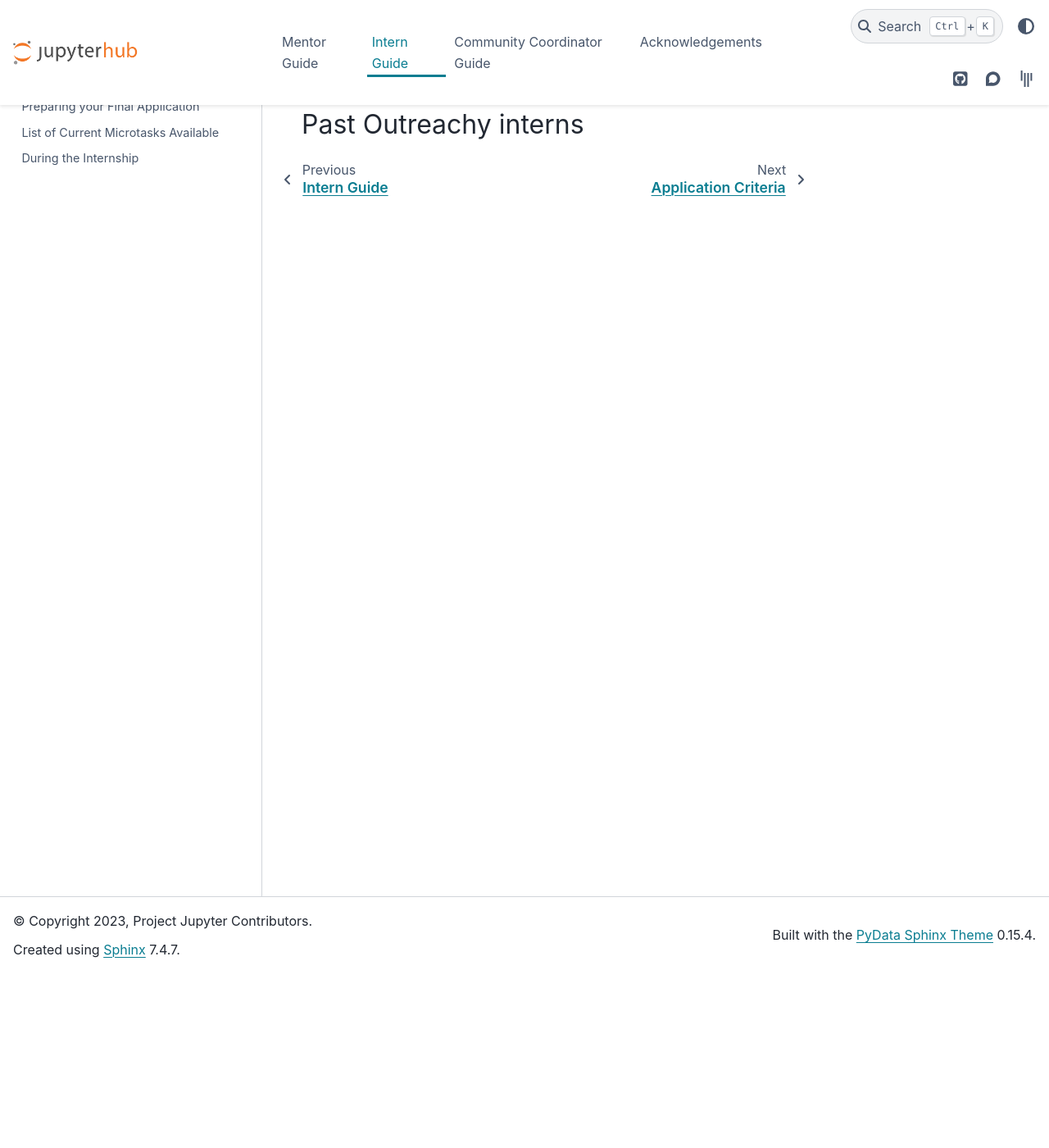
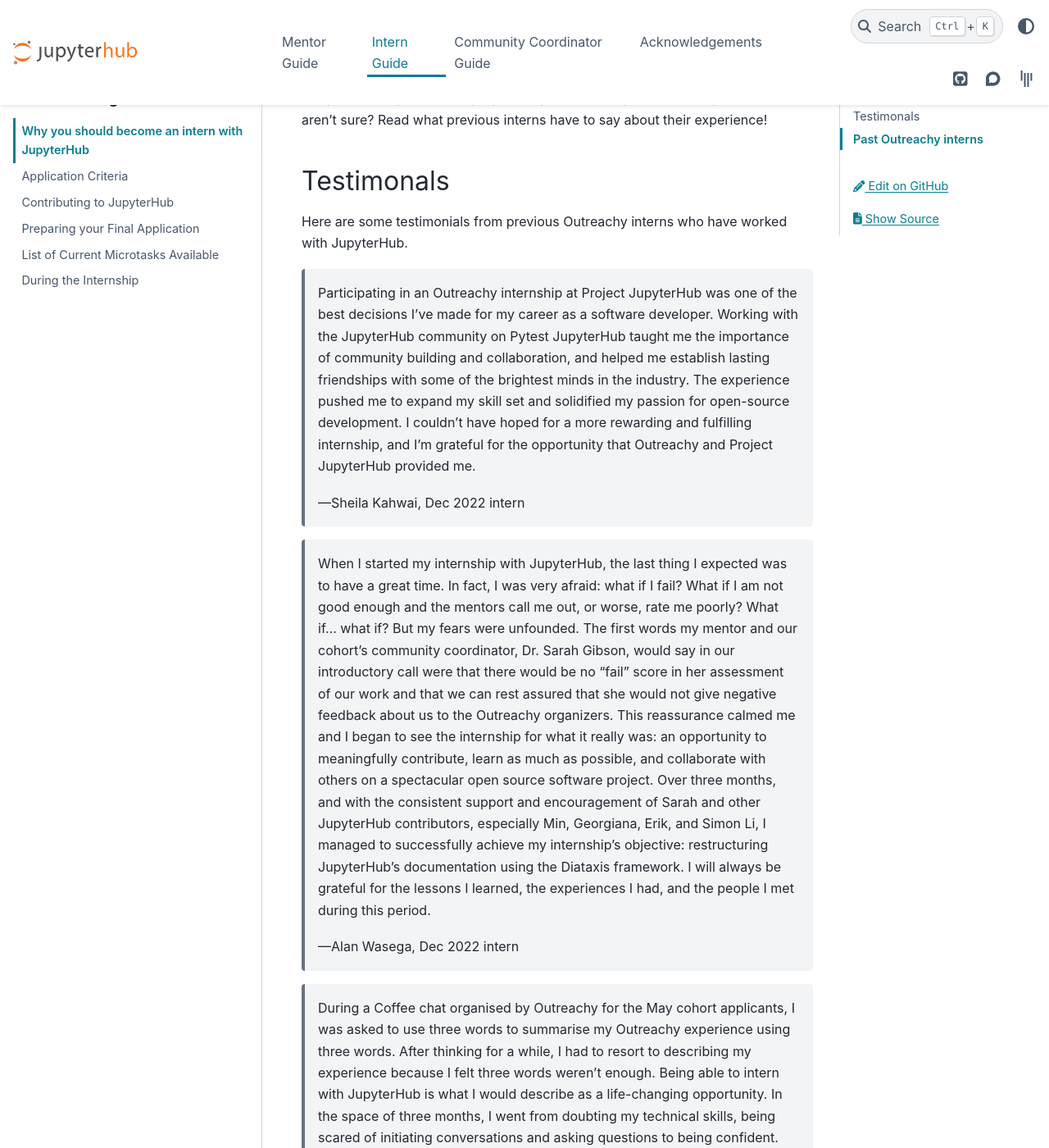
Before and after one commit to jupyterhub/outreachy, a Sphinx documentation site: the page built from docs/source/interns/become.md, in a window 1280 px wide and 1400 px high, scrolled down 213 px. Shown: the whole window at 82% size. Built offline with Sphinx 7.4.7 and the PyData theme 0.15.4, drawn with Linux system fonts in a browser that asks for light colours; the version number could not be read and is left out; some of the changed text lies outside the part shown.

Commit message:
Add testimonies from Outreachy interns

```diff
--- a/docs/source/interns/become.md
+++ b/docs/source/interns/become.md
@@ -1,6 +1,59 @@
 (become-intern)=
 
 # Why you should become an intern with JupyterHub
+
+Are you thinking about applying to JupyterHub with your Outreachy internship
+but aren't sure? Read what previous interns have to say about their experience!
+
+## Testimonals
+
+Here are some testimonials from previous Outreachy interns who have worked with
+JupyterHub.
+
+{attribution="Sheila Kahwai, Dec 2022 intern"}
+> Participating in an Outreachy internship at Project JupyterHub was one of the
+> best decisions I've made for my career as a software developer. Working with
+> the JupyterHub community on Pytest JupyterHub taught me the importance of
+> community building and collaboration, and helped me establish lasting
+> friendships with some of the brightest minds in the industry. The experience
+> pushed me to expand my skill set and solidified my passion for open-source
+> development. I couldn't have hoped for a more rewarding and fulfilling
+> internship, and I'm grateful for the opportunity that Outreachy and Project
+> JupyterHub provided me.
+
+{attribution="Alan Wasega, Dec 2022 intern"}
+> When I started my internship with JupyterHub, the last thing I expected was to
+> have a great time. In fact, I was very afraid: what if I fail? What if I am not
+> good enough and the mentors call me out, or worse, rate me poorly? What if...
+> what if? But my fears were unfounded. The first words my mentor and our
+> cohort’s community coordinator, Dr. Sarah Gibson, would say in our introductory
+> call were that there would be no “fail” score in her assessment of our work and
+> that we can rest assured that she would not give negative feedback about us to
+> the Outreachy organizers. This reassurance calmed me and I began to see the
+> internship for what it really was: an opportunity to meaningfully contribute,
+> learn as much as possible, and collaborate with others on a spectacular open
+> source software project. Over three months, and with the consistent support and
+> encouragement of Sarah and other JupyterHub contributors, especially Min,
+> Georgiana, Erik, and Simon Li, I managed to successfully achieve my
+> internship’s objective: restructuring JupyterHub’s documentation using the
+> Diataxis framework. I will always be grateful for the lessons I learned, the
+> experiences I had, and the people I met during this period.
+
+{attribution="Ogoh Blessing Onyowoicho, Dec 2022 intern"}
+> During a Coffee chat organised by Outreachy for the May cohort applicants, I
+> was asked to use three words to summarise my Outreachy experience using three
+> words. After thinking for a while, I had to resort to describing my experience
+> because I felt three words weren't enough. Being able to intern with JupyterHub
+> is what I would describe as a life-changing opportunity. In the space of three
+> months, I went from doubting my technical skills, being scared of initiating
+> conversations and asking questions to being confident. Right now, I might not
+> know everything but I have the right attitude to learn ANYTHING I set my heart
+> to because of how present, helpful and supportive my mentors and members of the
+> JupyterHub community are. During my internship they answered all my questions,
+> pointed me to the right resources to learn and even created time for pair
+> programming sessions when I got stuck. This has improved both my technical
+> skills and interpersonal skills. I am grateful for this and hope one day, I
+> will be able to pour the knowledge I have gained into others.
 
 ## Past Outreachy interns
 
```
